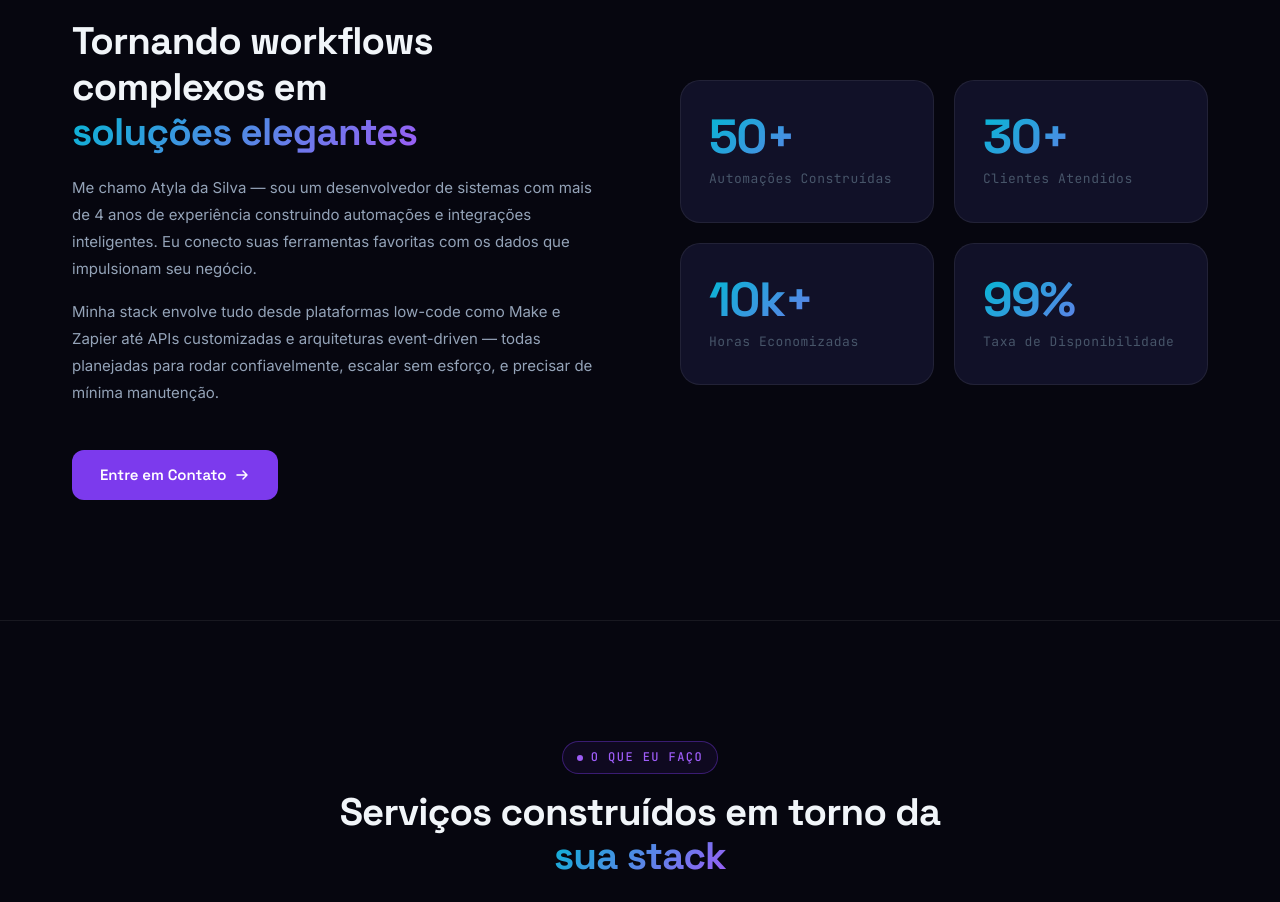
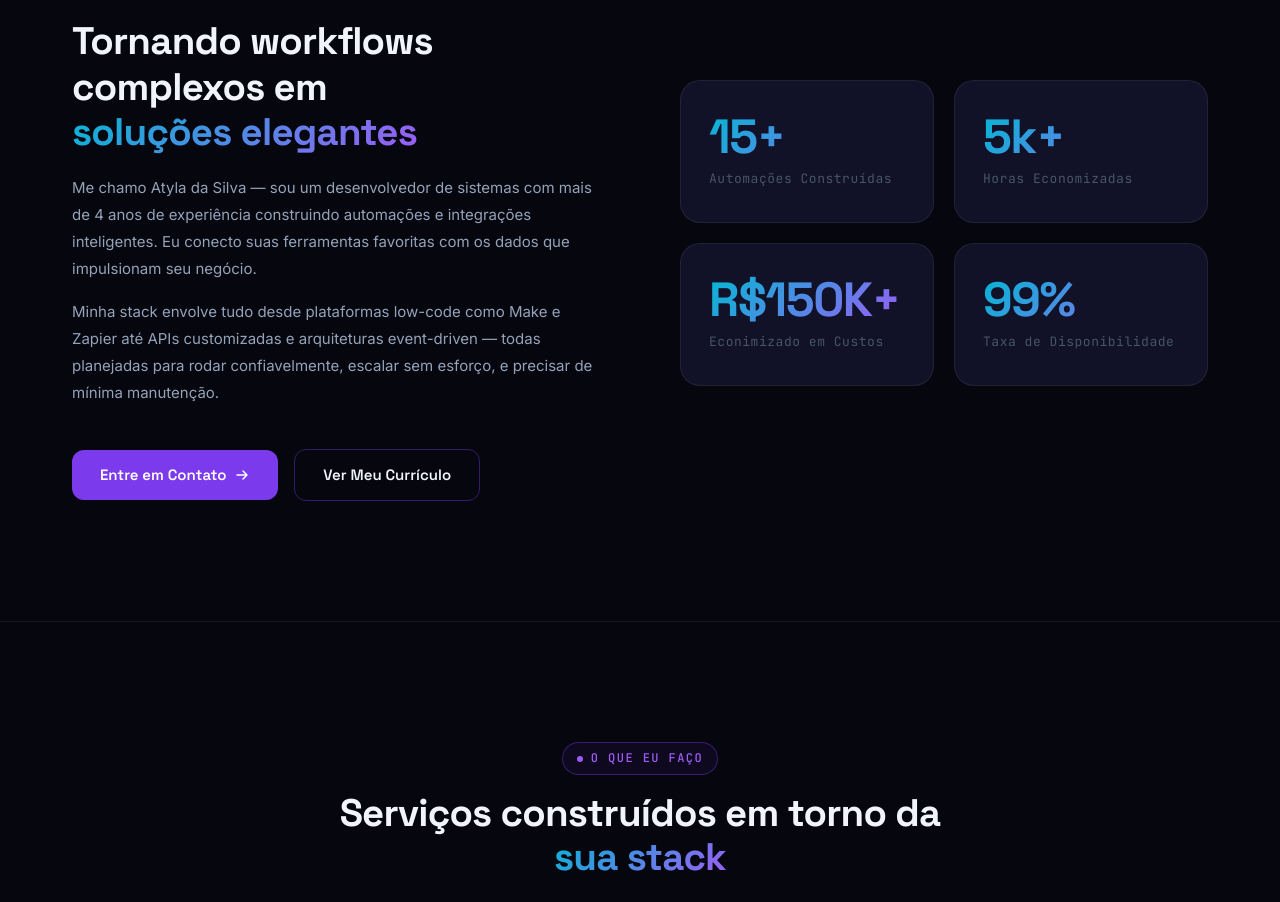
Before and after one commit to AtylaDaSilva/portfolio-website, a React (Vite) app: page / in a window 1280 px wide. Shown: the part 956-1858 px from the top of the page. Built offline with nearby package versions, Linux system fonts and the light colour scheme.

Commit message:
feat(about): adjusted metrics

```diff
--- a/src/components/About.jsx
+++ b/src/components/About.jsx
@@ -1,9 +1,9 @@
 import './About.css'
 
 const stats = [
-  { value: '50+', label: 'Automações Construídas' },
-  { value: '30+', label: 'Clientes Atendidos' },
-  { value: '10k+', label: 'Horas Economizadas' },
+  { value: '15+', label: 'Automações Construídas' },
+  { value: '5k+', label: 'Horas Economizadas' },
+  { value: 'R$150K+', label: 'Econimizado em Custos' },
   { value: '99%', label: 'Taxa de Disponibilidade' },
 ]
 
@@ -29,12 +29,13 @@ export default function About() {
             até APIs customizadas e arquiteturas event-driven — todas planejadas para
             rodar confiavelmente, escalar sem esforço, e precisar de mínima manutenção.
           </p>
-          <a href="#contact" className="btn-primary" style={{ marginTop: 28, display: 'inline-flex' }}>
+          <a href="#contact" className="btn-primary" style={{ marginTop: 28, marginRight: 16, display: 'inline-flex' }}>
             Entre em Contato
             <svg viewBox="0 0 16 16" fill="none" width="16" height="16">
               <path d="M3 8h10M9 4l4 4-4 4" stroke="currentColor" strokeWidth="1.5" strokeLinecap="round" strokeLinejoin="round" />
             </svg>
           </a>
+          <a href="#about" className="btn-ghost">Ver Meu Currículo</a>
         </div>
 
         {/* Right: stats */}
```
